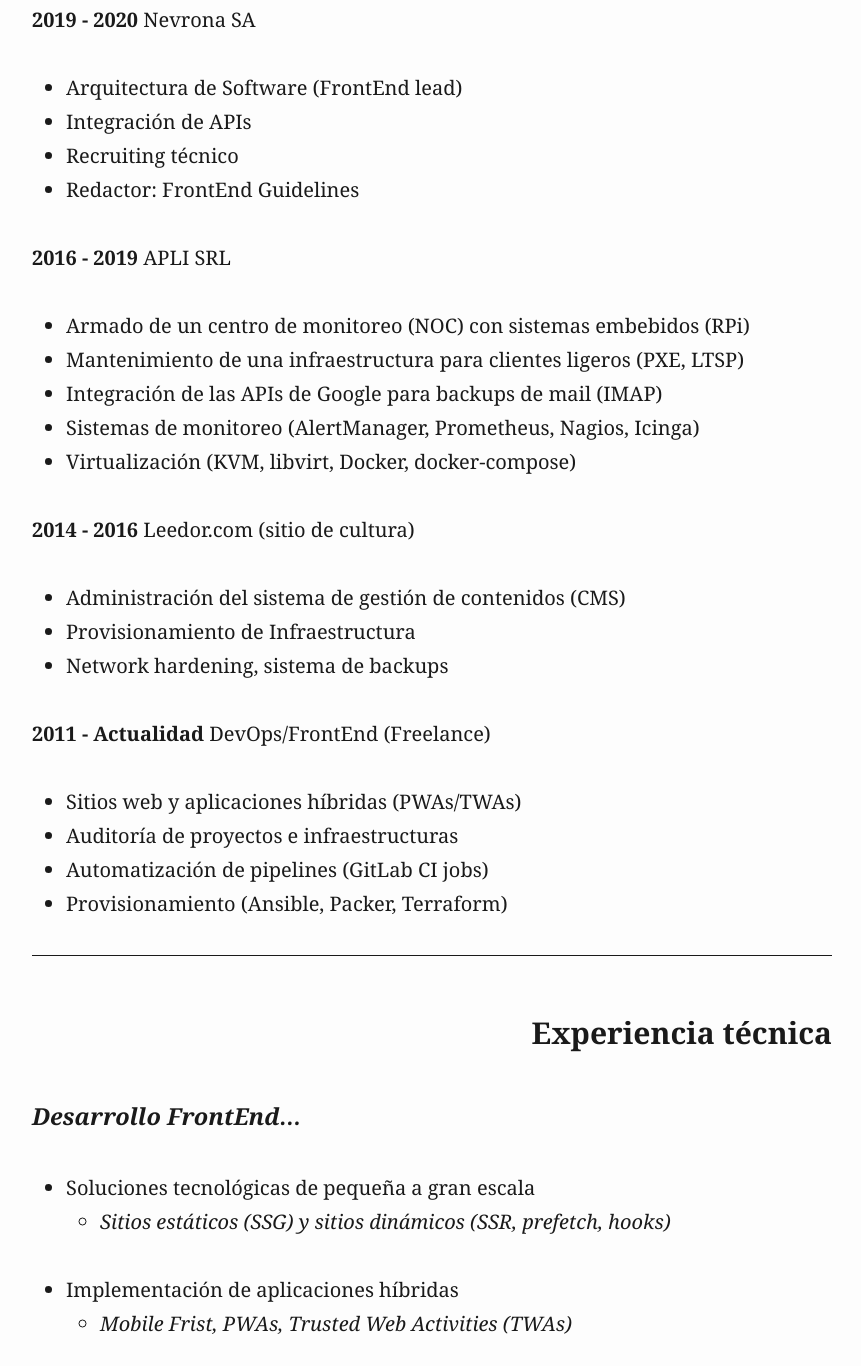
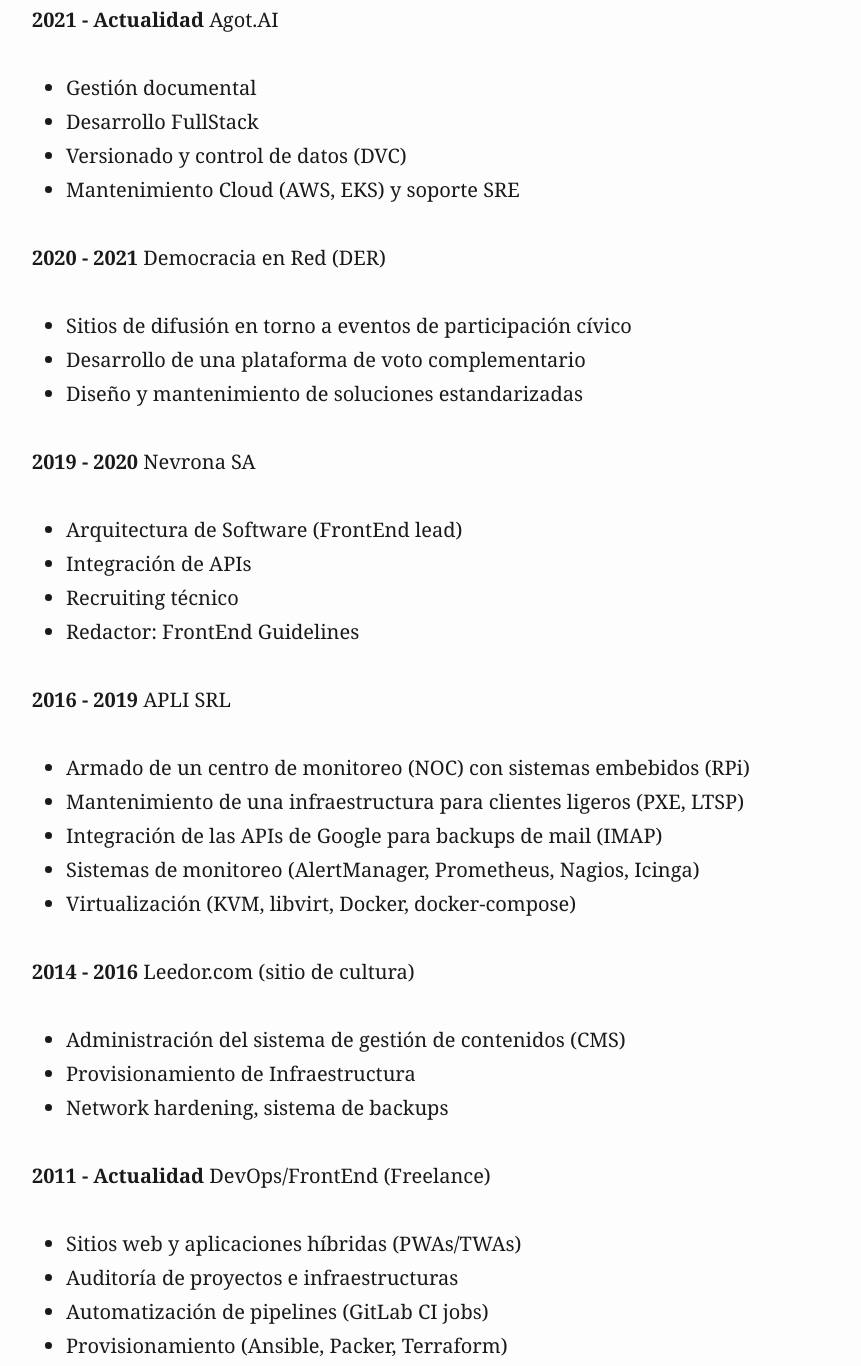
Before and after one commit to heshdotcc/cv, a plain HTML site: page index.html in a window 1280 px wide. Shown: the part 1221-2587 px from the top of the page, without its empty margins (208-1069 px from the left). Drawn offline with Linux system fonts and the light colour scheme.

Commit message:
chore: update bio

```diff
--- a/index.html
+++ b/index.html
@@ -134,7 +134,7 @@
 <table>
 <tbody>
 <tr class="odd">
-<td style="text-align: left;">Primera Junta</td>
+<td style="text-align: left;">Caballito (Primera Junta)</td>
 <td style="text-align: right;">hi@fedr.cc</td>
 </tr>
 <tr class="even">
@@ -183,6 +183,19 @@
 </dl>
 <hr />
 <h2 id="experiencia-laboral">Experiencia laboral</h2>
+<p><strong>2021 - Actualidad</strong> Agot.AI</p>
+<ul>
+<li>Gestión documental</li>
+<li>Desarrollo FullStack</li>
+<li>Versionado y control de datos (DVC)</li>
+<li>Mantenimiento Cloud (AWS, EKS) y soporte SRE</li>
+</ul>
+<p><strong>2020 - 2021</strong> Democracia en Red (DER)</p>
+<ul>
+<li>Sitios de difusión en torno a eventos de participación cívico</li>
+<li>Desarrollo de una plataforma de voto complementario</li>
+<li>Diseño y mantenimiento de soluciones estandarizadas</li>
+</ul>
 <p><strong>2019 - 2020</strong> Nevrona SA</p>
 <ul>
 <li>Arquitectura de Software (FrontEnd lead)</li>
@@ -203,6 +216,13 @@
 <li>Administración del sistema de gestión de contenidos (CMS)</li>
 <li>Provisionamiento de Infraestructura</li>
 <li>Network hardening, sistema de backups</li>
+</ul>
+<p><strong>2011 - Actualidad</strong> DevOps/FrontEnd (Freelance)</p>
+<ul>
+<li>Sitios web y aplicaciones híbridas (PWAs/TWAs)</li>
+<li>Auditoría de proyectos e infraestructuras</li>
+<li>Automatización de pipelines (GitLab CI jobs)</li>
+<li>Provisionamiento (Ansible, Packer, Terraform)</li>
 </ul>
 <p><strong>2011 - Actualidad</strong> DevOps/FrontEnd (Freelance)</p>
 <ul>
```
